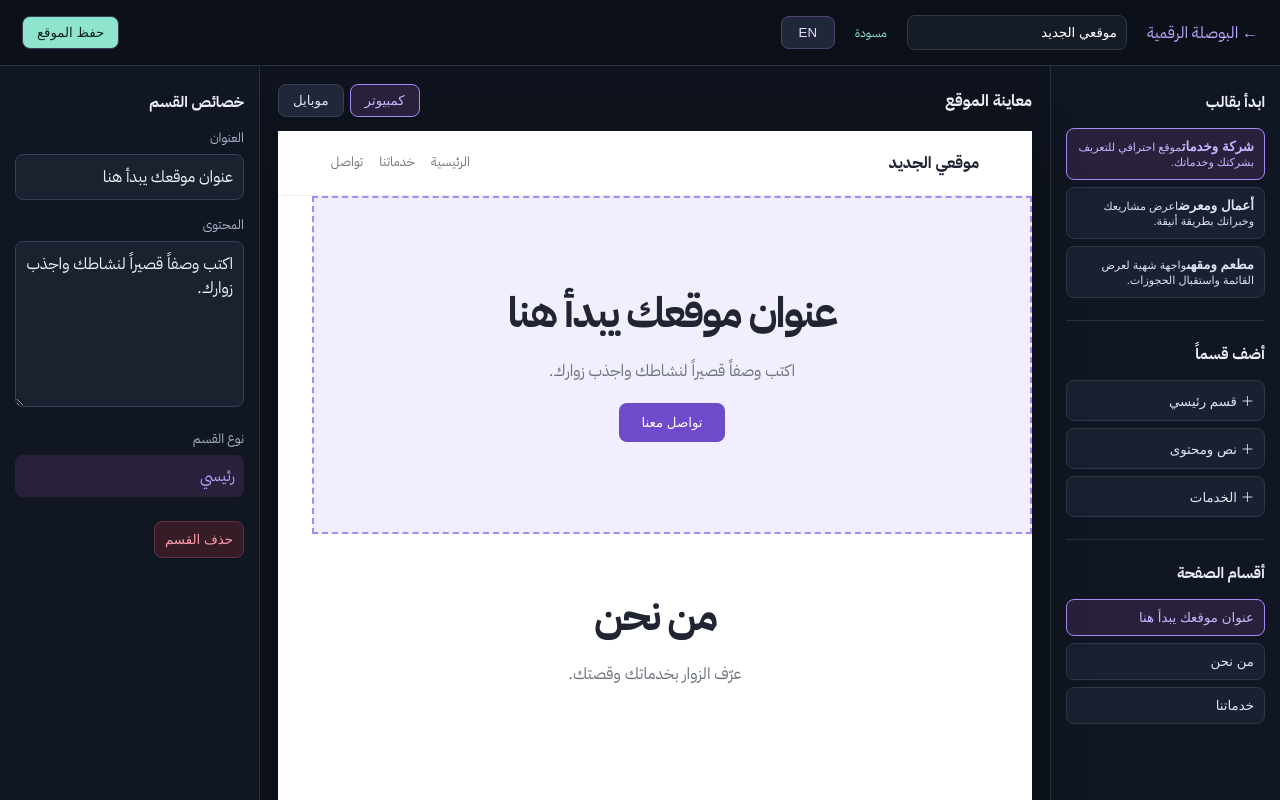
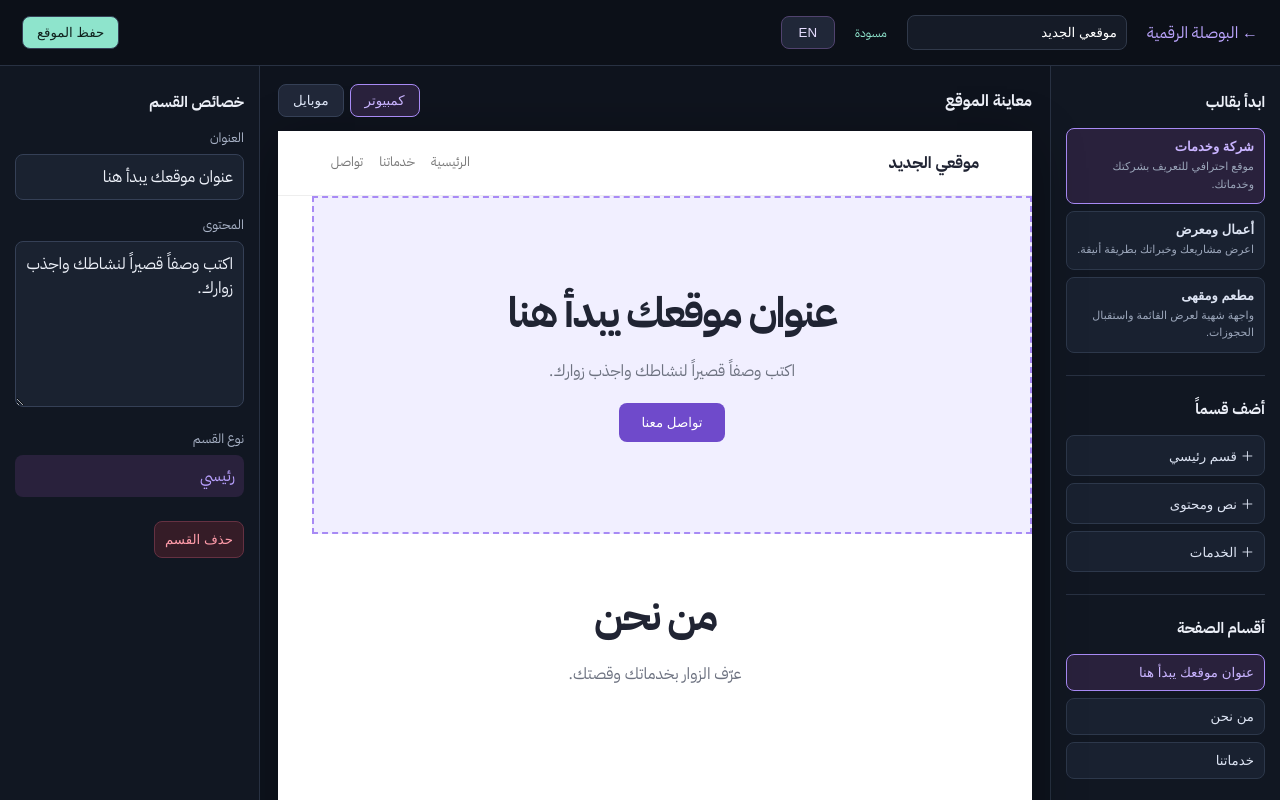
Before and after one commit to psycho-666/digital-compass-site, a Next.js app in the folder apps/builder/: page /editor in a window 1280 px wide. Shown: the top 800 px of the page. Built offline with nearby package versions, Linux system fonts and the light colour scheme.

Commit message:
Style template picker and improve keyboard focus

```diff
--- a/apps/builder/app/editor/editor.css
+++ b/apps/builder/app/editor/editor.css
@@ -9,3 +9,8 @@ html[dir="ltr"] .properties{border-inline-start:1px solid #283142;border-inline-
 .sitepreview[dir="ltr"] nav,.sitepreview[dir="ltr"] .previewsection{text-align:left}
 .sitepreview[dir="ltr"] footer{justify-content:center}
 @media(max-width:560px){.editorbar .language-switch{padding:7px 9px;min-width:45px}}
+
+
+.template-description{display:block;color:#9ba6ba;font-size:11px;font-weight:400;line-height:1.6;margin-top:4px}
+.tools button strong{font-size:13px}
+.tools button:focus-visible,.language-switch:focus-visible,.editorbar button:focus-visible{outline:2px solid #b69aff;outline-offset:2px}
```
